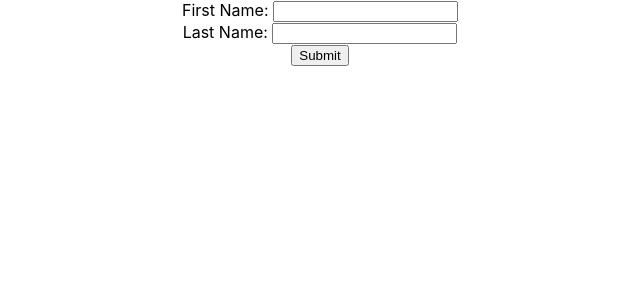
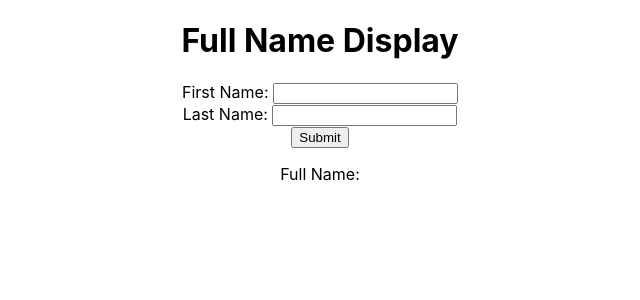
Before and after one commit to Saransh-Sethia/XDisplayName, a React (Create React App) app: page / in a window 1280 px wide. Shown: the top 300 px of the page, without its empty margins (320-960 px from the left). Built offline with nearby package versions, Linux system fonts and the light colour scheme.

Commit message:
second commit

```diff
--- a/src/Home.js
+++ b/src/Home.js
@@ -24,6 +24,7 @@ const Home = () =>    {
 
     return(
         <div>
+            <h1>Full Name Display</h1>
             <form>
                 <label>First Name: </label>
                 <input
@@ -43,9 +44,9 @@ const Home = () =>    {
                     required="true"
                     />
                 <br />
-                <button onClick={()=>handleSubmit()}>Submit</button>
+                <button type="submit" onClick={()=>handleSubmit()}>Submit</button>
             </form>
-            <p>{name.firstName} {" "} {name.lastName}</p>
+            <p>Full Name: {name.firstName} {" "} {name.lastName}</p>
         </div>
     )
 }
```
